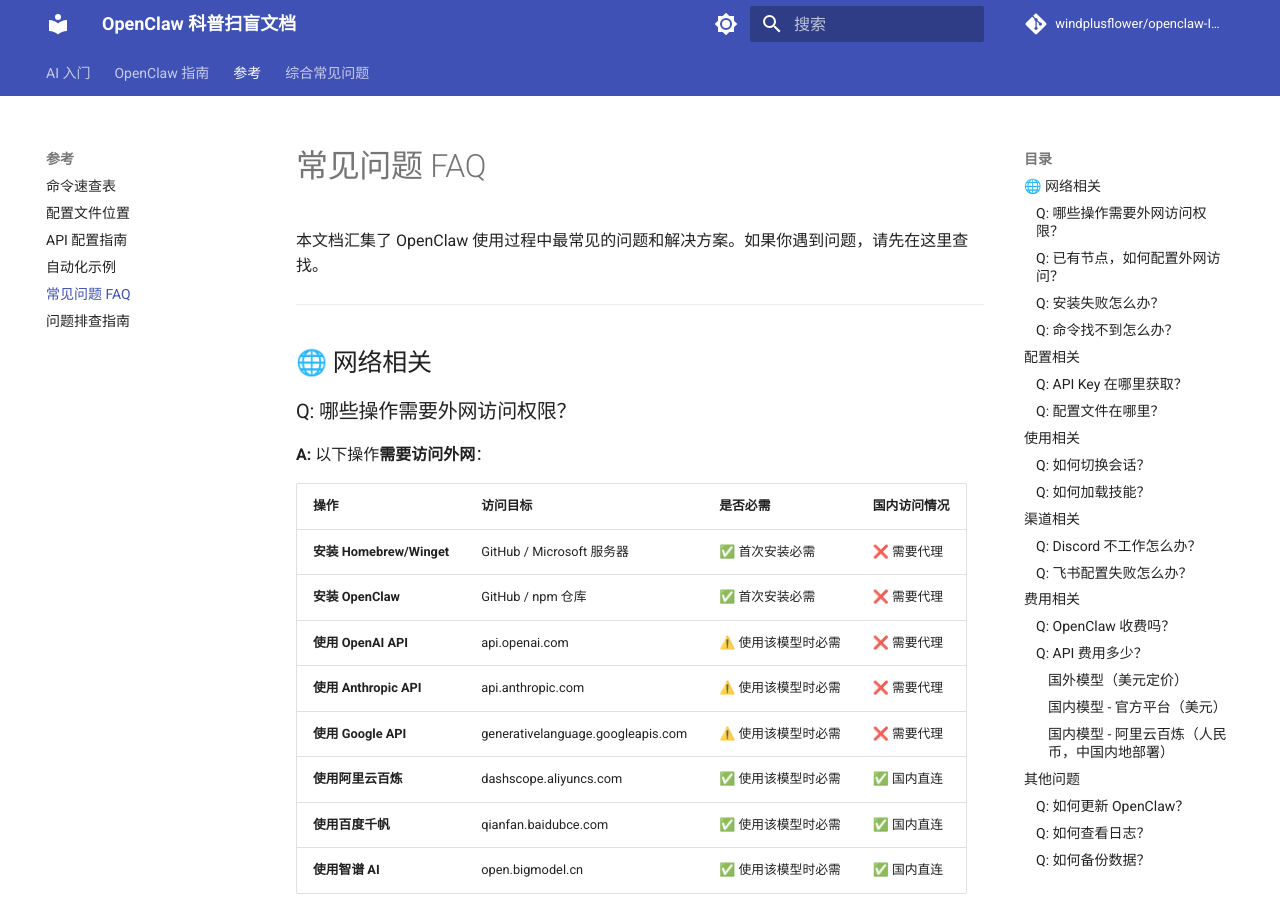
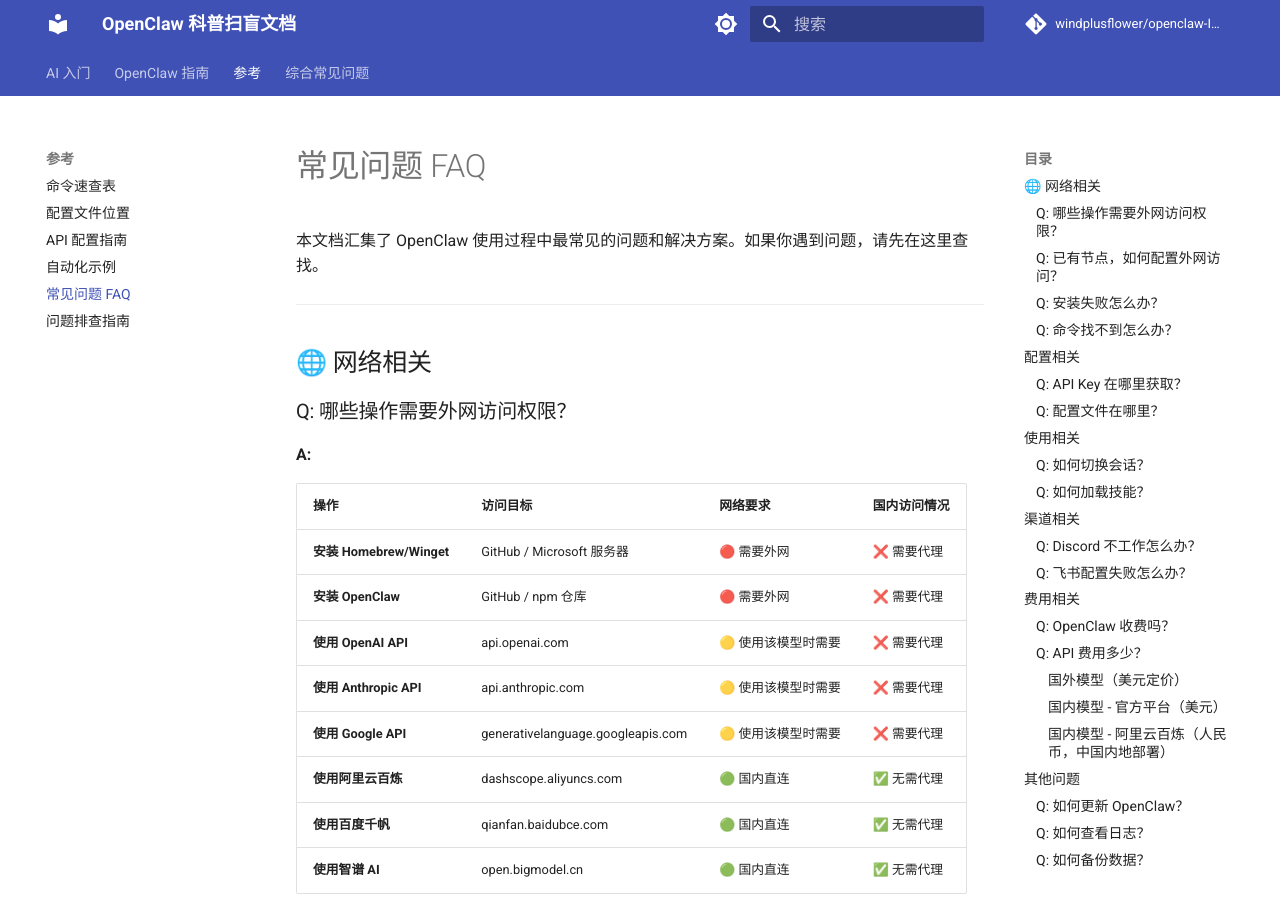
Before and after one commit to windplusflower/openclaw-Intro, an MkDocs documentation site: the page built from docs/03-reference/faq.md, in a window 1280 px wide and 900 px high. Built offline with MkDocs 1.6.1 and Material for MkDocs 9.7.7, drawn with Linux system fonts in a browser that asks for light colours; comment, search, counter and statistics services are not loaded; some of the changed text lies outside the part shown.

Commit message:
docs: 修正网络要求标注，使用图例区分必须/可选/无需外网
- 使用 🔴🟡🟢 三色标识区分网络要求
- 🔴 必须外网：安装阶段（Homebrew/Winget/OpenClaw）
- 🟡 可选外网：使用国际 AI 模型时需要
- 🟢 无需外网：国内 AI 服务商可直连
- 添加图例说明，避免用户误解

```diff
--- a/docs/03-reference/faq.md
+++ b/docs/03-reference/faq.md
@@ -8,18 +8,23 @@
 
 ### Q: 哪些操作需要外网访问权限？
 
-**A:** 以下操作**需要访问外网**：
+**A:**
 
-| 操作 | 访问目标 | 是否必需 | 国内访问情况 |
+| 操作 | 访问目标 | 网络要求 | 国内访问情况 |
 |------|----------|----------|--------------|
-| **安装 Homebrew/Winget** | GitHub / Microsoft 服务器 | ✅ 首次安装必需 | ❌ 需要代理 |
-| **安装 OpenClaw** | GitHub / npm 仓库 | ✅ 首次安装必需 | ❌ 需要代理 |
-| **使用 OpenAI API** | api.openai.com | ⚠️ 使用该模型时必需 | ❌ 需要代理 |
-| **使用 Anthropic API** | api.anthropic.com | ⚠️ 使用该模型时必需 | ❌ 需要代理 |
-| **使用 Google API** | generativelanguage.googleapis.com | ⚠️ 使用该模型时必需 | ❌ 需要代理 |
-| **使用阿里云百炼** | dashscope.aliyuncs.com | ✅ 使用该模型时必需 | ✅ 国内直连 |
-| **使用百度千帆** | qianfan.baidubce.com | ✅ 使用该模型时必需 | ✅ 国内直连 |
-| **使用智谱 AI** | open.bigmodel.cn | ✅ 使用该模型时必需 | ✅ 国内直连 |
+| **安装 Homebrew/Winget** | GitHub / Microsoft 服务器 | 🔴 需要外网 | ❌ 需要代理 |
+| **安装 OpenClaw** | GitHub / npm 仓库 | 🔴 需要外网 | ❌ 需要代理 |
+| **使用 OpenAI API** | api.openai.com | 🟡 使用该模型时需要 | ❌ 需要代理 |
+| **使用 Anthropic API** | api.anthropic.com | 🟡 使用该模型时需要 | ❌ 需要代理 |
+| **使用 Google API** | generativelanguage.googleapis.com | 🟡 使用该模型时需要 | ❌ 需要代理 |
+| **使用阿里云百炼** | dashscope.aliyuncs.com | 🟢 国内直连 | ✅ 无需代理 |
+| **使用百度千帆** | qianfan.baidubce.com | 🟢 国内直连 | ✅ 无需代理 |
+| **使用智谱 AI** | open.bigmodel.cn | 🟢 国内直连 | ✅ 无需代理 |
+
+**图例说明：**
+- 🔴 **必须外网**：没有外网无法完成（如安装阶段）
+- 🟡 **可选外网**：使用该服务时需要，不用则不需要（如选择国际模型）
+- 🟢 **无需外网**：国内可直接访问
 
 **推荐：** 国内用户优先使用阿里云百炼、百度千帆、智谱 AI 等国内服务商，无需代理即可使用。
 
```
Also changed, not shown: docs/02-openclaw-guide/02-install-macos.md (+10 -5 lines), docs/02-openclaw-guide/03-install-windows.md (+10 -5 lines).
